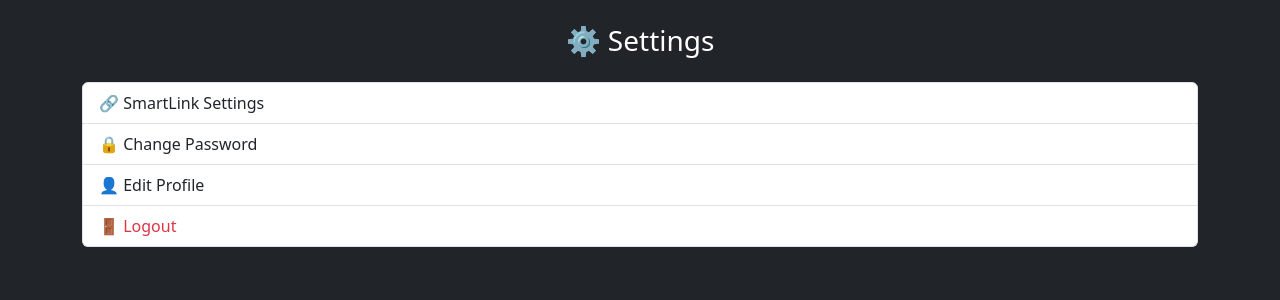
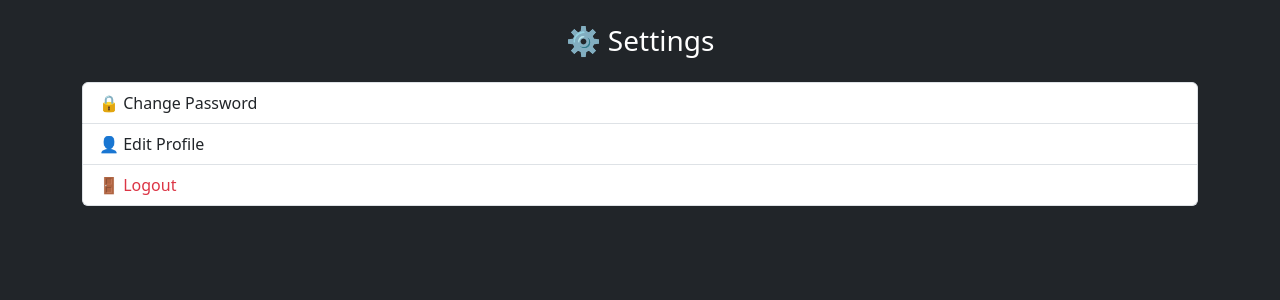
Before and after one commit to Khanarm/Adshort, a Flask app: page /settings in a window 1280 px wide. Shown: the top 300 px of the page. Run offline with Flask 3, Linux system fonts and the light colour scheme.

Commit message:
Update settings.html

```diff
--- a/templates/settings.html
+++ b/templates/settings.html
@@ -20,10 +20,6 @@
     <div class="list-group">
 
         <a href="#" class="list-group-item list-group-item-action">
-            🔗 SmartLink Settings
-        </a>
-
-        <a href="#" class="list-group-item list-group-item-action">
             🔒 Change Password
         </a>
 
```
